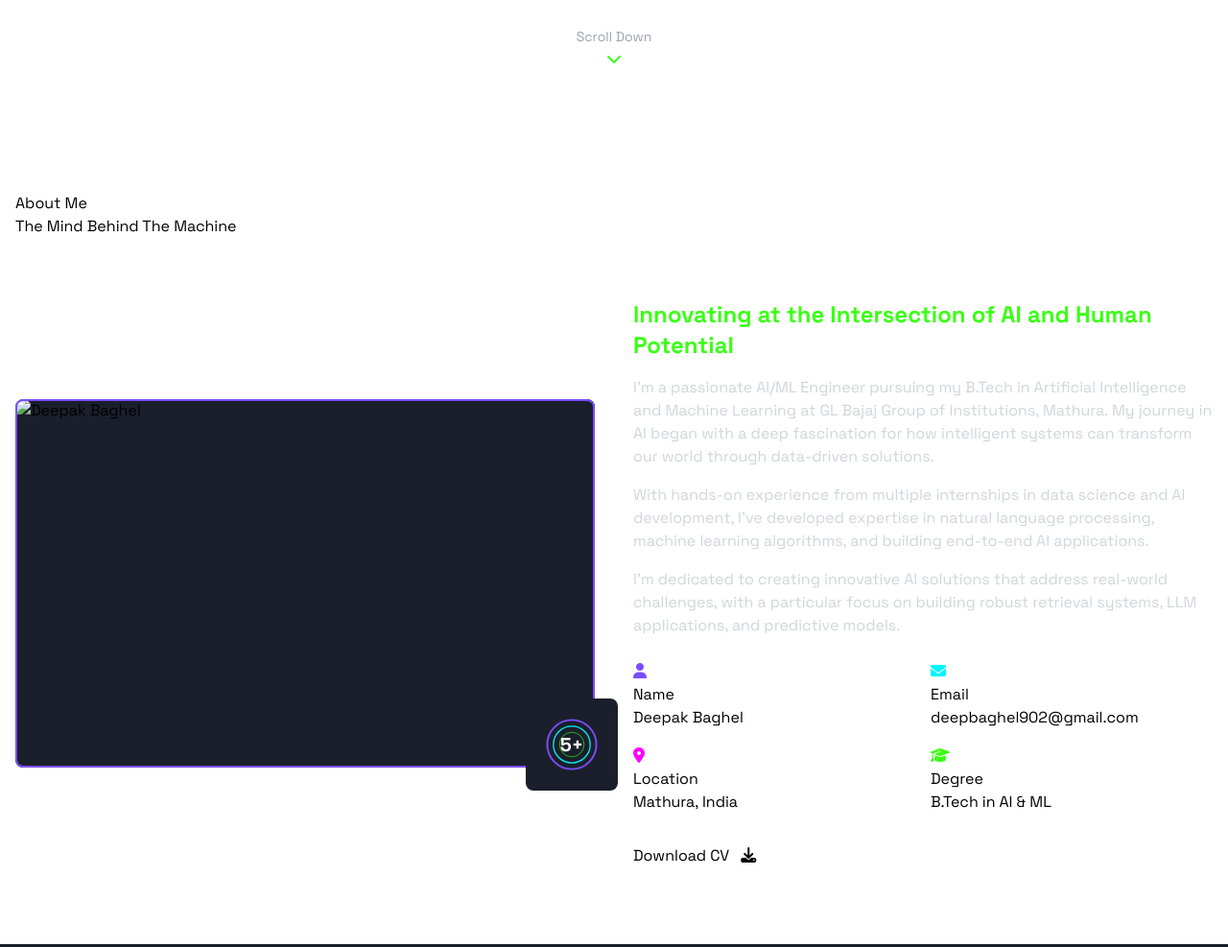
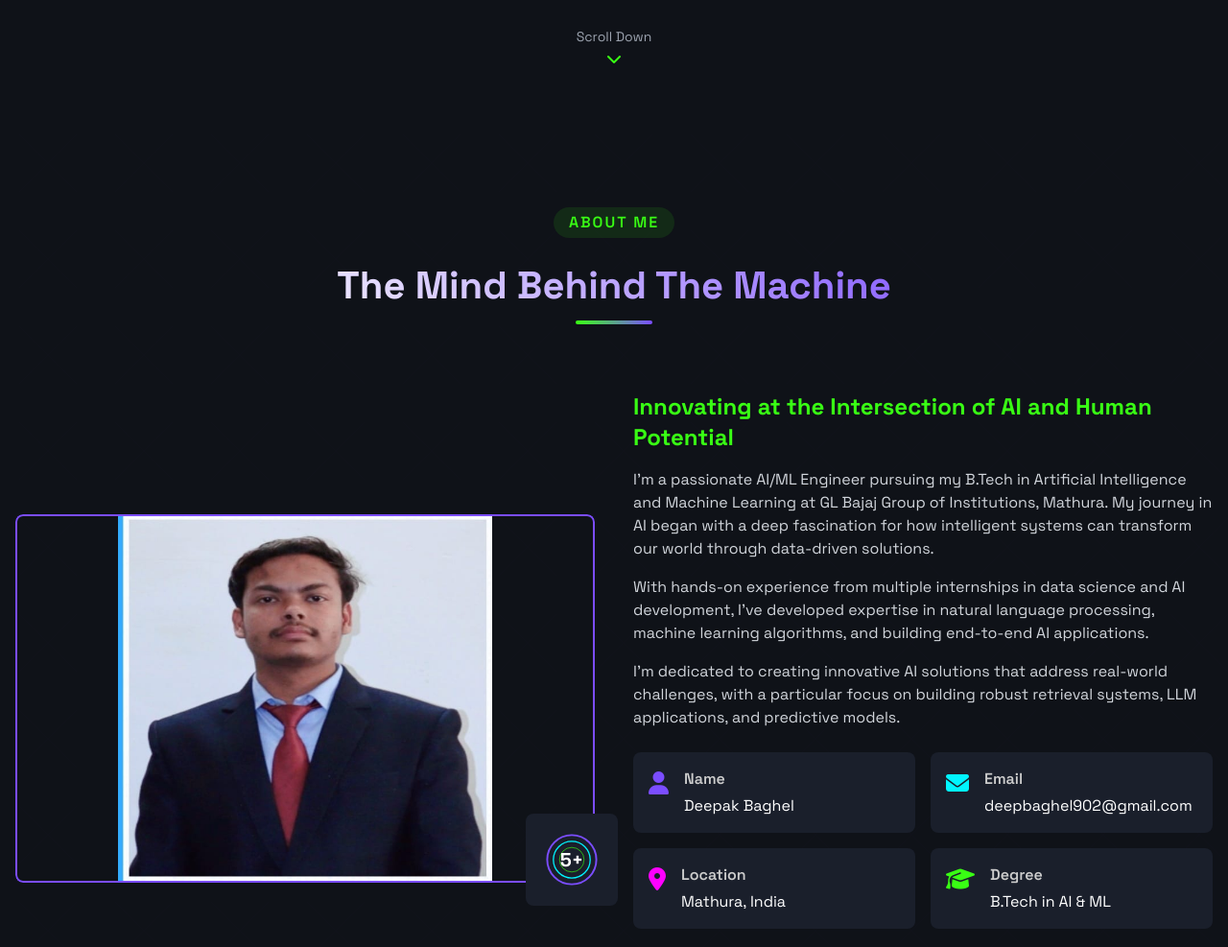
Before and after one commit to Deepak-baghel84/Deepak_Resume, a plain HTML site: page templates/index.html in a window 1280 px wide. Shown: the part 680-1667 px from the top of the page at 96% size. Drawn offline with nearby package versions, Linux system fonts and the light colour scheme; files that its build step writes are made by us from their sources.

Commit message:
updation on file

```diff
--- a/templates/index.html
+++ b/templates/index.html
@@ -27,7 +27,7 @@
     <script src="https://cdnjs.cloudflare.com/ajax/libs/three.js/0.151.3/three.min.js"></script>
 
     <!-- Custom CSS -->
-    <link rel="stylesheet" href="static//style.css">
+    <link rel="stylesheet" href="static/style.css">
 
     <!-- Tailwind Config -->
     <script>
@@ -127,7 +127,7 @@
                 <div class="about-image-container relative">
                     <div class="h-80 md:h-96 w-full rounded-lg overflow-hidden relative">
                         <!-- Profile Image -->
-                        <img src="assets/images/profile.jpeg" alt="Deepak Baghel" class="w-full h-full object-contain bg-dark-card">
+                        <img src="assets/images/profile.jpeg" alt="Deepak_Baghel" class="w-full h-full object-contain bg-dark-card">
                         <div class="absolute inset-0 border-2 border-accent-purple rounded-lg"></div>
                     </div>
                     <div class="absolute -bottom-6 -right-6 w-24 h-24 bg-dark-card p-4 rounded-lg flex items-center justify-center">
@@ -846,7 +846,7 @@
                     <a href="https://github.com/Deepak-baghel84" target="_blank" class="text-gray-400 hover:text-accent-neon transition-colors">
                         <i class="fab fa-github"></i>
                     </a>
-                    <a href="https://www.linkedin.com/in/deepak-baghel-3282a4300?utm_source=share&utm_campaign=share_via&utm_content=profile&utm_medium=android_app" target="_blank" class="text-gray-400 hover:text-accent-neon transition-colors">
+                    <a href="https://www.linkedin.com/in/deepak-baghel-3282a4300" target="_blank" class="text-gray-400 hover:text-accent-neon transition-colors">
                         <i class="fab fa-linkedin-in"></i>
                     </a>
                     <a href="https://instagram.com/harsh.__.1202" target="_blank" class="text-gray-400 hover:text-accent-neon transition-colors">
```
Also changed, not shown: templates/assets/images/deepak_img.jpg (added), templates/assets/images/profile.jpeg (renamed from assets/images/profile.jpeg), templates/static/style.css (renamed from static/style.css), 1 other file.
